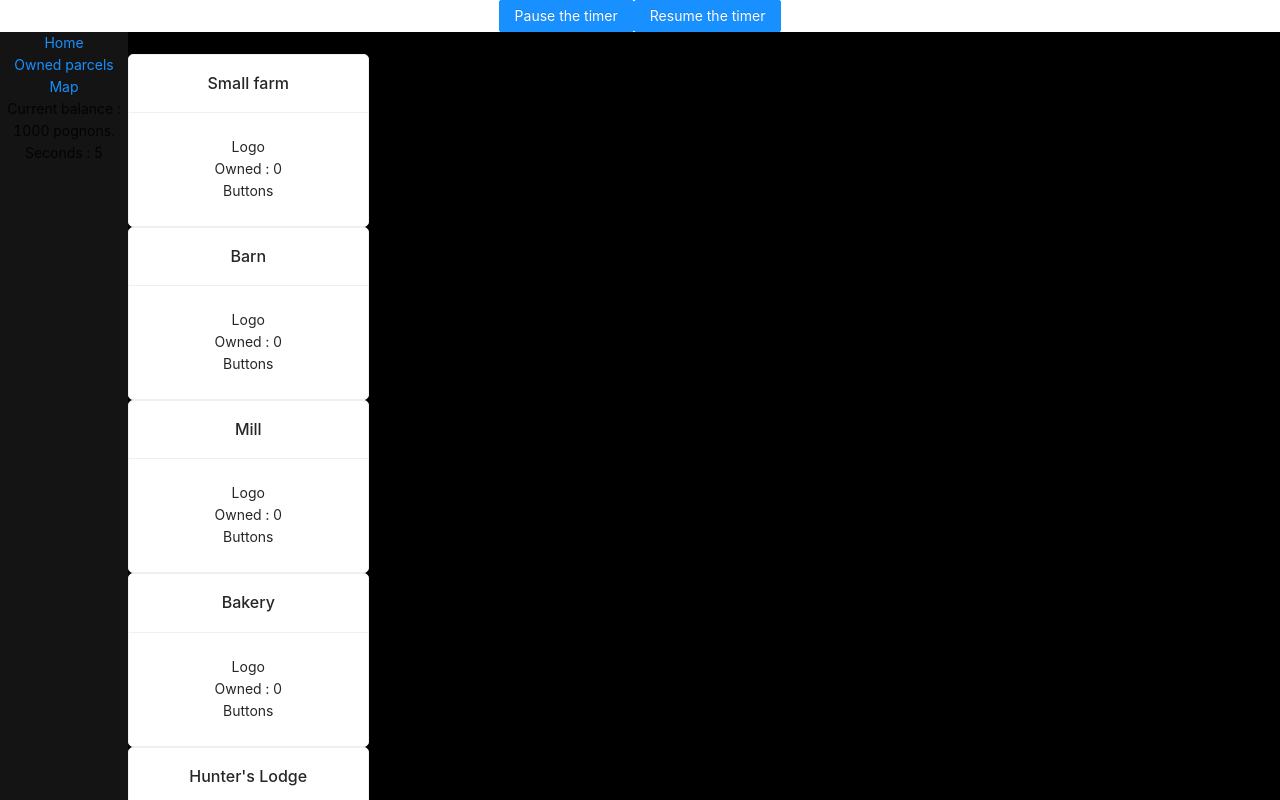
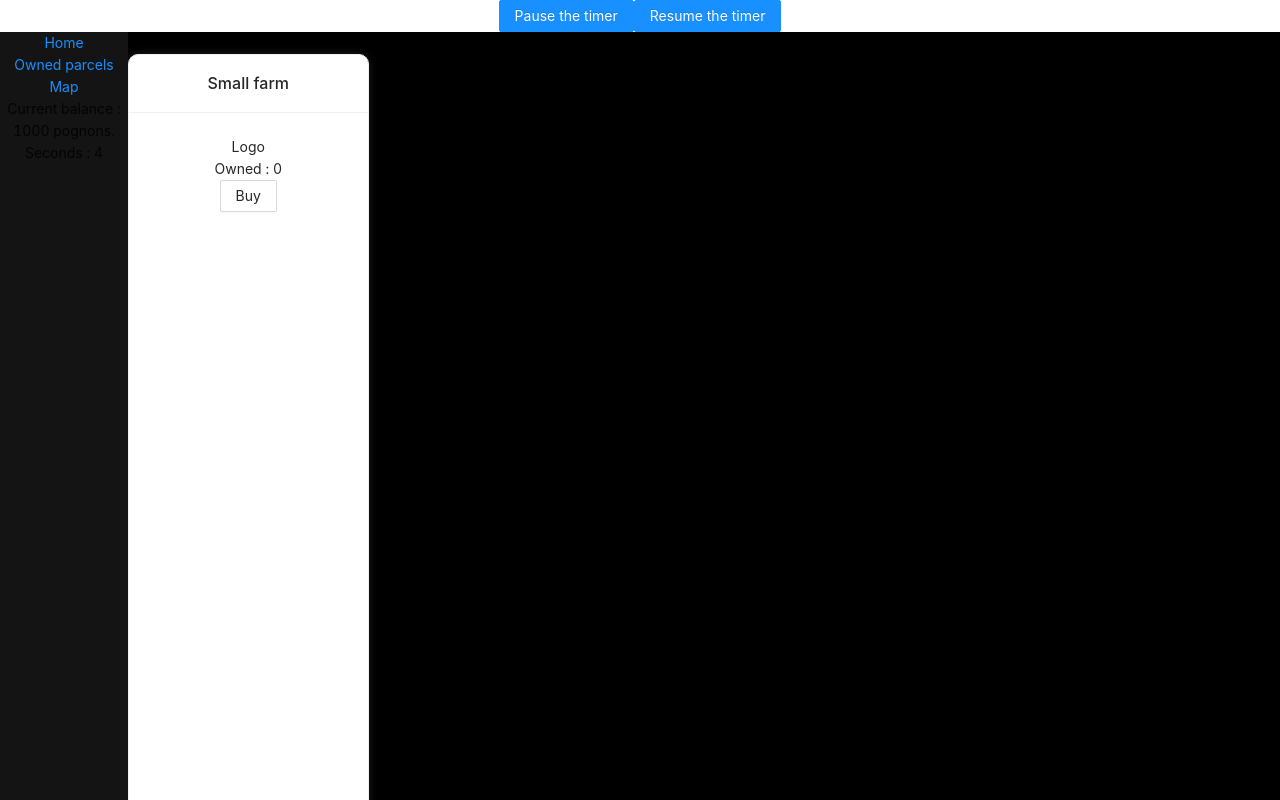
Before and after one commit to LaDistance/farm-and-conquer, a React (Create React App) app: page /parcel/1 in a window 1280 px wide. Shown: the top 800 px of the page. Built offline with nearby package versions, Linux system fonts and the light colour scheme.

Commit message:
Updated building card

```diff
--- a/src/components/Building/Building.module.scss
+++ b/src/components/Building/Building.module.scss
@@ -1,3 +1,5 @@
 .buildingCard {
-    border-radius: 5px;
+  height: 100%;
+  box-shadow: rgba(149, 157, 165, 0.2) 0px 0px 10px;
+  border-radius: 10px;
 }
--- a/src/components/Building/Building.tsx
+++ b/src/components/Building/Building.tsx
@@ -1,18 +1,22 @@
-import { Card } from "antd";
+import { Button, Card } from "antd";
 import styles from "./Building.module.scss";
 export const Building = ({
   title,
   count,
+  handleBuy,
 }: {
   title: string;
   count: number;
+  handleBuy: () => void;
 }) => {
   return (
-    <div>
+    <div style={{ height: "100%" }}>
       <Card className={styles.buildingCard} title={title}>
         <div>Logo</div>
         <span>Owned : {count}</span>
-        <div>Buttons</div>
+        <div>
+          <Button onClick={handleBuy}>Buy</Button>
+        </div>
       </Card>
     </div>
   );
```
